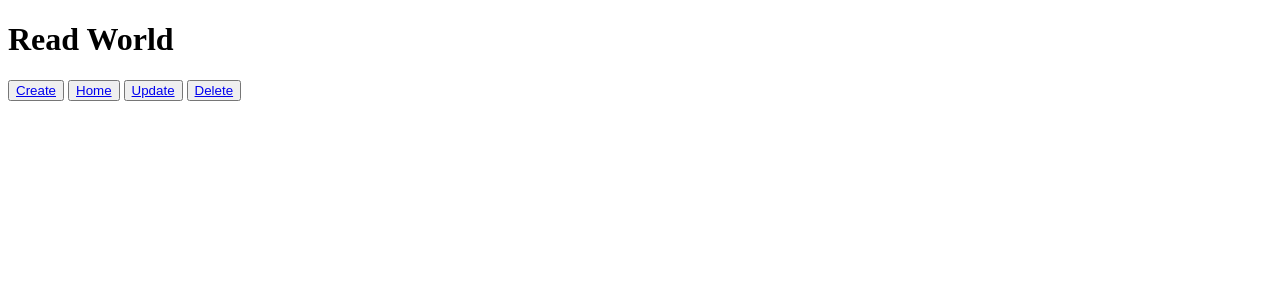
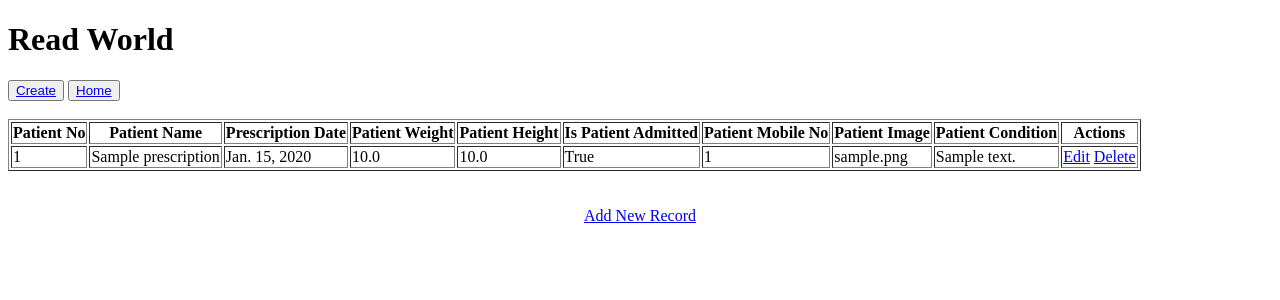
Before and after one commit to ashwini-mohapatra/Capstone_CRUD, a Django app: page /read in a window 1280 px wide. Shown: the top 300 px of the page. Run offline with Django 3.2, Linux system fonts and the light colour scheme; tables that the repository leaves empty hold one stand-in row (values such as "Sample post").

Commit message:
R and D of CRUD working

```diff
--- a/CapstoneCRUD/settings.py
+++ b/CapstoneCRUD/settings.py
@@ -81,7 +81,8 @@ DATABASES = {
         'NAME': 'postgres',
         'USER': 'postgres',
         'PASSWORD': 'Suleiman@postgressql',
-        'HOST': 'localhost'
+        'HOST': 'localhost',
+        'PORT': '5432'
     }
 }
 
--- a/CapstoneCRUD/urls.py
+++ b/CapstoneCRUD/urls.py
@@ -23,12 +23,12 @@ urlpatterns = [
     path('',include('Prescription.urls')),
     path('create', include('Prescription.urls')),
     path('read', include('Prescription.urls')),
-    path('update', include('Prescription.urls')),
-    path('delete', include('Prescription.urls')),
-    path('create_status',include('Prescription.urls')),
-    path('delete_status', include('Prescription.urls')),
-    path('read_status', include('Prescription.urls')),
-    path('update_status', include('Prescription.urls')),
+    path('update/<int:pid>', include('Prescription.urls')),
+    path('delete/<int:id>', include('Prescription.urls')),
+    # path('create_status',include('Prescription.urls')),
+    # path('delete_status', include('Prescription.urls')),
+    # path('read_status', include('Prescription.urls')),
+    # path('update_status', include('Prescription.urls')),
     path('admin/', admin.site.urls),
 ]
 urlpatterns = urlpatterns + static(settings.MEDIA_URL, directory_root=settings.MEDIA_ROOT)
--- a/Prescription/models.py
+++ b/Prescription/models.py
@@ -7,9 +7,6 @@ from django.db import models
 class Prescription(models.Model):
     Patient_No = models.BigAutoField(primary_key=True, unique=True)
     Patient_Name = models.CharField(max_length=100)
-    Patient_Age = models.IntegerField()
-    Patient_Gender = models.CharField(max_length=1)
-    Patient_Allergies = models.CharField(max_length=200)
     Prescription_Date = models.DateField(default=date.today)
     Patient_Weight = models.FloatField(max_length=10)
     Patient_Height = models.FloatField(max_length=10)
@@ -17,10 +14,3 @@ class Prescription(models.Model):
     Patient_Mobile_No = models.BigIntegerField()
     Patient_Image = models.ImageField(upload_to='./Images')
     Patient_Condition_Description = models.TextField(max_length=200)
-    Patient_Medicine = models.TextField(max_length=300)
-
-    #class Meta:
-    #    db_table = u'Prescription'
-
-    #def __unicode__(self):
-    #    return "{0} {1} {2} {3} {4} {5} {6} {7} {8} {9} {10} {11}".format(self,self.Patient_Name,self.Patient_Age,self.Patient_Gender,self.Patient_Allergies,self.Prescription_Date,self.Patient_Weight,self.Patient_Height,self.Is_Patient_Admitted,self.Patient_Mobile_No,self.Patient_Image,self.Patient_Condition_Description,self.Patient_Medicine)
--- a/Prescription/urls.py
+++ b/Prescription/urls.py
@@ -6,10 +6,10 @@ urlpatterns=[
     path('',Prescription_Views().home1,name='home'),
     path('create',Prescription_Views().create1,name='Add'),
     path('read',Prescription_Views().read1,name='Read'),
-    path('update',Prescription_Views().update1,name='Update'),
-    path('delete',Prescription_Views().delete1,name='Delete'),
-    path('create_status.html',Prescription_Views().create_status1,name='Add Status'),
-    path('read_status.html',Prescription_Views().read_status1,name='Read Status'),
-    path('update_status.html',Prescription_Views().update_status1,name='Update Status'),
-    path('delete_status.html',Prescription_Views().delete_status1,name='Delete Status'),
+    path('update/<int:pid>',Prescription_Views().update1,name='Update'),
+    path('delete/<int:id>',Prescription_Views().delete1,name='Delete'),
+    # path('create_status',Prescription_Views().create_status1,name='Add Status'),
+    # path('read_status',Prescription_Views().read_status1,name='Read Status'),
+    # path('update_status',Prescription_Views().update_status1,name='Update Status'),
+    # path('delete_status',Prescription_Views().delete_status1,name='Delete Status'),
 ]
--- a/Prescription/views.py
+++ b/Prescription/views.py
@@ -1,66 +1,76 @@
 import datetime
 
 from django.http import HttpResponse
-from django.shortcuts import render
+from django.shortcuts import render, redirect
 
 # Create your views here.
 from django.template.defaultfilters import title
 
-from Prescription.forms import Prescription_Views_Form
+from Prescription.models import Prescription
 
 
 class Prescription_Views:
 
     def home1(self, request):
-        return render(request,'home.html',{'title': 'Home'})
+        return render(request, 'home.html', {'title': 'Home'})
 
     def create1(self, request):
-        #print(request.POST)
-        addform = Prescription_Views_Form(request.POST)
-        if addform.is_valid():
+        var0 = request.POST.get('Patient_Name', '')
+        var4 = request.POST.get('Prescription_Date', datetime.date.today())
+        var5 = request.POST.get('Patient_Weight', 0.0)
+        var6 = request.POST.get('Patient_Height', 0.0)
+        var7 = request.POST.get('Is_Patient_Admitted', "off")
+        if var7 == "on":
+            var71 = True
+        else:
+            var71 = False
+        var8 = request.POST.get('Patient_Mobile_No', 000000000)
+        var9 = request.POST.get('Patient_Image','')
+        # var9 = request.FILES['Patient_Image']
+        var10 = request.POST.get('Patient_Condition_Description', '')
+        if var0 != "":
+            add = Prescription(Patient_Name=var0, Prescription_Date=var4, Patient_Weight=var5,
+                               Patient_Height=var6, Is_Patient_Admitted=var71, Patient_Mobile_No=var8,
+                               Patient_Image=var9, Patient_Condition_Description=var10)
+            add.save()
+            return redirect('/read')
+        return render(request, 'create.html', {'title': 'Create'})
+
+    def handle_uploaded_file(self,f):
+        x = './Images/' + f.name, 'wb+'
+        with open(x) as destination:
+            for chunk in f.chunks():
+                destination.write(chunk)
+        return x
+
+    def read1(self, request):
+        queryset = Prescription.objects.all()
+        return render(request, 'read.html', {'title': 'Read', 'Prescriptions': queryset})
+
+    def update1(self, request, pid):
+        updatequery = Prescription.objects.filter(Patient_Id=pid)
+        if request.method == 'POST':
             var0 = request.POST.get('Patient_Name', '')
-            var1 = request.POST.get('Patient_Age', 0)
-            var2 = request.POST.get('Patient_Gender', 'Male')
-            var3= request.POST.get('Patient_Allergies', '')
             var4 = request.POST.get('Prescription_Date', datetime.date.today())
             var5 = request.POST.get('Patient_Weight', 0.0)
             var6 = request.POST.get('Patient_Height', 0.0)
-            var7 = request.POST.get('Is_Patient_Admitted', False)
+            var7 = request.POST.get('Is_Patient_Admitted', "off")
+            if var7 == "on":
+                var71 = True
+            else:
+                var71 = False
             var8 = request.POST.get('Patient_Mobile_No', 000000000)
             var9 = request.POST.get('Patient_Image', '')
+            # var9 = request.FILES['Patient_Image']
             var10 = request.POST.get('Patient_Condition_Description', '')
-            var11 = request.POST.get('Patient_Medicine', '')
-            add = Prescription_Views(Patient_Name =var0,Patient_Age=var1,Patient_Gender=var2,
-                                     Patient_Allergies=var3,Prescription_Date=var4,Patient_Weight=var5,
-                                     Patient_Height=var6,Is_Patient_Admitted=var7,Patient_Mobile_No=var8,
-                                     Patient_Image = var9,Patient_Condition_Description = var10,Patient_Medicine = var11)
-            add.save()
-        else:
-            addform = Prescription_Views_Form()
-            add = Prescription_Views()
+            if var0 != "":
+                add = Prescription(Patient_No=pid, Patient_Name=var0, Prescription_Date=var4, Patient_Weight=var5,
+                                   Patient_Height=var6, Is_Patient_Admitted=var71, Patient_Mobile_No=var8,
+                                   Patient_Image=var9, Patient_Condition_Description=var10)
+                add.save()
+                return redirect('/read')
+        return render(request, 'update.html', {'title': 'Update', 'Prescriptions': updatequery})
 
-        return render(request,'create.html',{'title': 'Create'})
-
-
-    def read1(self, request):
-        return render(request,'read.html',{'title': 'Read'})
-
-    def update1(self,request):
-        return render(request,'update.html',{'title': 'Update'})
-
-    def delete1(self,request):
-        return render(request,'delete.html',{'title': 'Delete'})
-
-    def create_status1(self,request):
-        #var0 = request.get('Prescription_Date')
-        print(request.GET)
-        return render(request,'create_status.html')
-
-    def read_status1(self,request):
-        return render(request,'read_status.html')
-
-    def update_status1(self,request):
-        return render(request,'update_status.html')
-
-    def delete_status1(self,request):
-        return render(request,'delete_status.html')
+    def delete1(self, request, id):
+        Prescription.objects.filter(Patient_No=id).delete()
+        return redirect('/read')
--- a/templates/home.html
+++ b/templates/home.html
@@ -10,7 +10,5 @@
 
 <button type="submit"><a href="/create">Create</a></button>
 <button type="submit"><a href="/read">Read</a></button>
-<button type="submit"><a href="/update">Update</a></button>
-<button type="submit"><a href="/delete">Delete</a></button>
 </body>
 </html>
--- a/templates/read.html
+++ b/templates/read.html
@@ -10,7 +10,47 @@
 
 <button type="submit"><a href="/create">Create</a></button>
 <button type="submit"><a href="/">Home</a></button>
-<button type="submit"><a href="/update">Update</a></button>
-<button type="submit"><a href="/delete">Delete</a></button>
+
+<br>
+<br>
+<table class="table table-striped table-bordered table-sm" border="1">
+    <thead class="thead-dark">
+    <tr>
+        <th>Patient No</th>
+        <th>Patient Name</th>
+        <th>Prescription Date</th>
+        <th>Patient Weight</th>
+        <th>Patient Height</th>
+        <th>Is Patient Admitted</th>
+        <th>Patient Mobile No</th>
+        <th>Patient Image</th>
+        <th>Patient Condition</th>
+        <th>Actions</th>
+    </tr>
+    </thead>
+    <tbody>
+{% for prescription in Prescriptions %}
+    <tr>
+        <td>{{ prescription.Patient_No }}</td>
+        <td>{{ prescription.Patient_Name }}</td>
+        <td>{{ prescription.Prescription_Date }}</td>
+        <td>{{ prescription.Patient_Weight }}</td>
+        <td>{{ prescription.Patient_Height }}</td>
+        <td>{{ prescription.Is_Patient_Admitted }}</td>
+        <td>{{ prescription.Patient_Mobile_No }}</td>
+        <td>{{ prescription.Patient_Image }}</td>
+        <td>{{ prescription.Patient_Condition_Description }}</td>
+        <td>
+            <a href="/update/{{ prescription.Patient_No }}">Edit</a>
+            <a href="/delete/{{ prescription.Patient_No }}">Delete</a>
+        </td>
+    </tr>
+{% endfor %}
+    </tbody>
+</table>
+<br>
+<br>
+<center><a href="/emp" class="btn btn-primary">Add New Record</a></center>
+
 </body>
 </html>
```
Also changed, not shown: Prescription/forms.py (deleted, +0 -18 lines), templates/create.html (+2 -16 lines), templates/create_status.html (deleted, +0 -10 lines), templates/delete.html (deleted, +0 -16 lines), templates/delete_status.html (deleted, +0 -10 lines), templates/read_status.html (deleted, +0 -10 lines), templates/update.html (+33 -1 lines), templates/update_status.html (deleted, +0 -10 lines), Prescription/migrations/0002_auto_20210428_2006.py (added).
